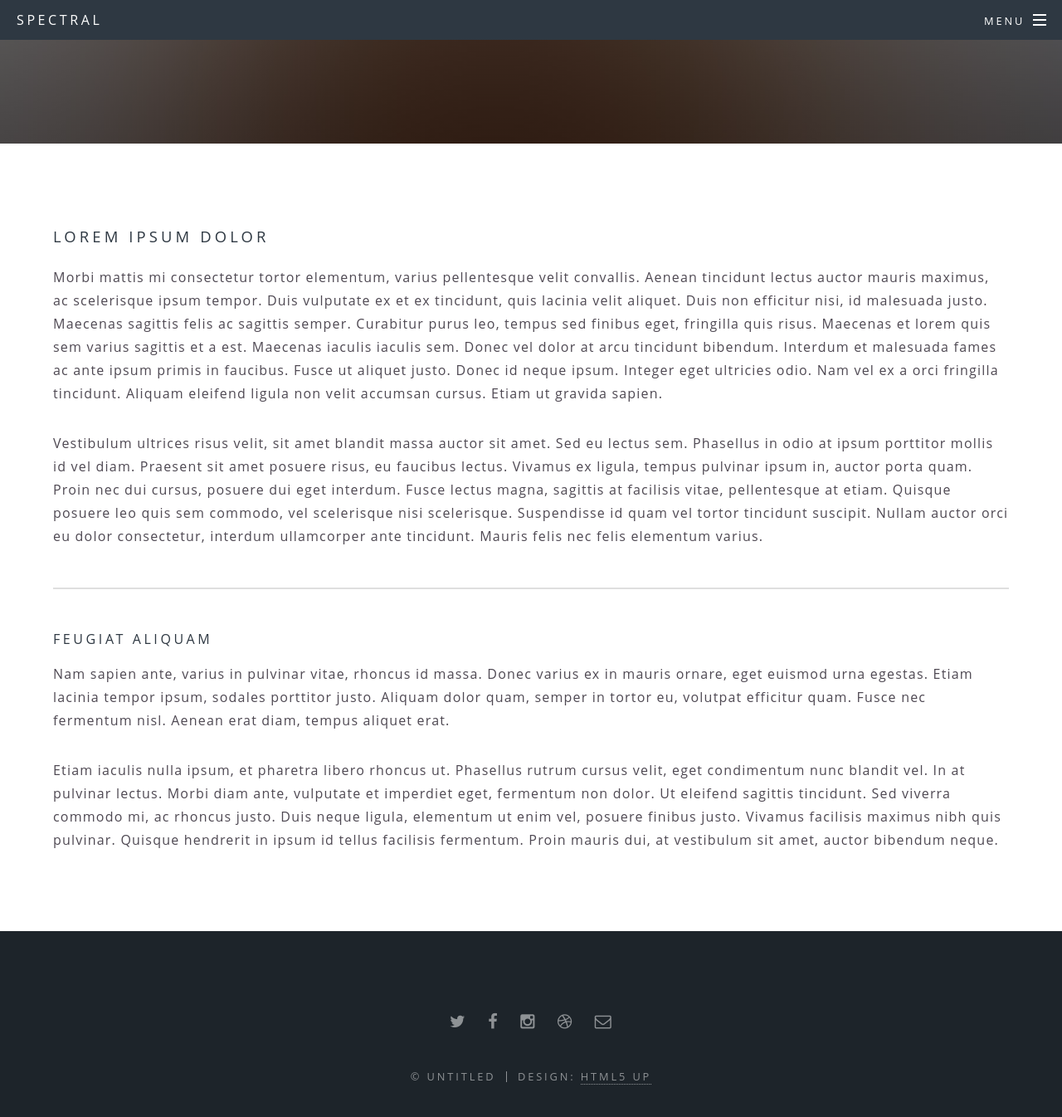
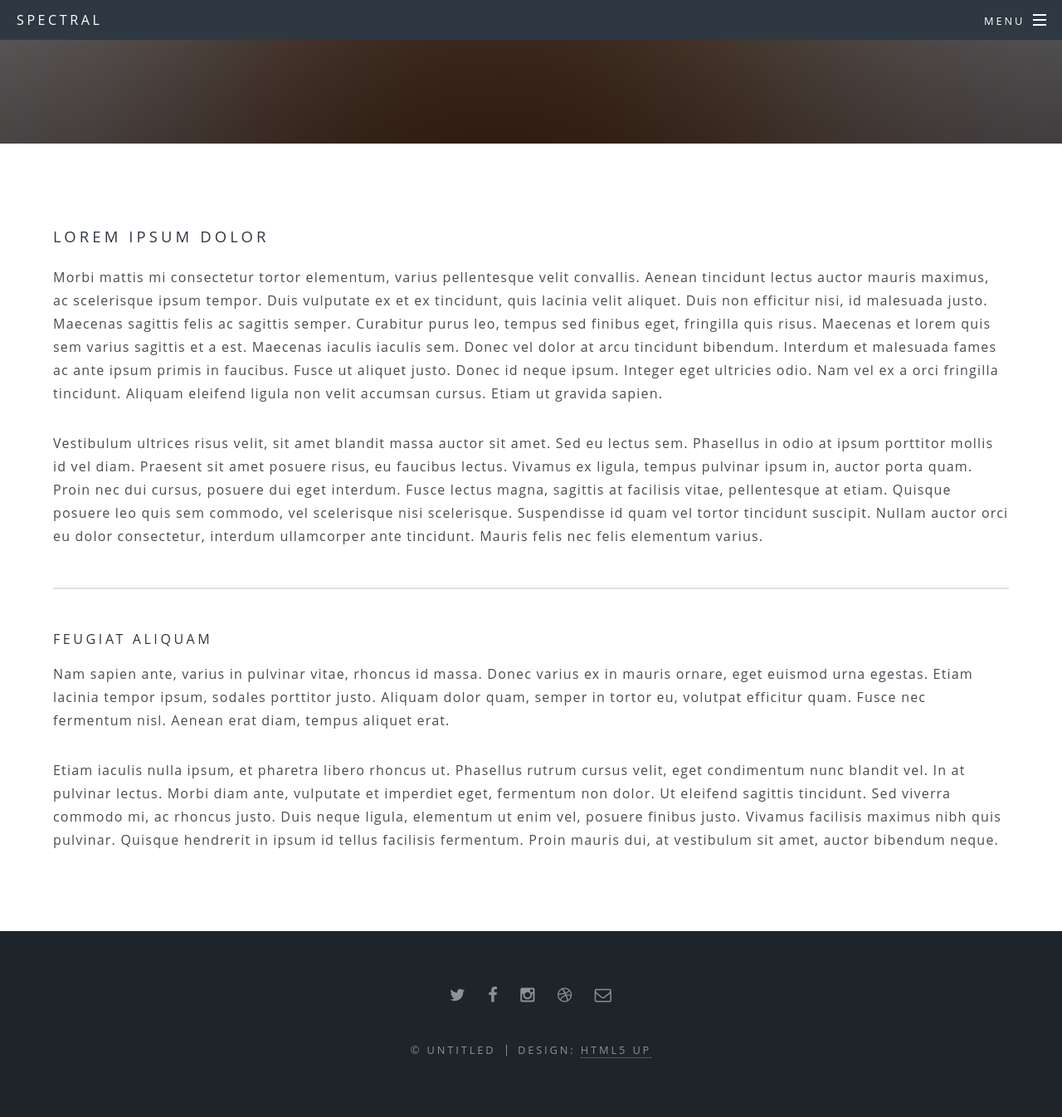
Before and after one commit to ktranada/ktranada.github.io, a Jekyll site: the page generic.html, which Jekyll copies as it is, in a window 1280 px wide and 1400 px high, scrolled down 220 px. Shown: the top 1346 px of the window at 83% size. Built offline with Jekyll 4.4.1, drawn with Linux system fonts in a browser that asks for light colours; after the commit the page ends 1540 px from its top, so only the background shows below that.

Commit message:
fix layout

```diff
--- a/assets/css/main.css
+++ b/assets/css/main.css
@@ -1420,7 +1420,7 @@
 	}
 
 	body {
-		background: #2e3842;
+		background: #1D242A;;
 	}
 
 		body.is-loading *, body.is-loading *:before, body.is-loading *:after {
@@ -3746,6 +3746,7 @@
 
   #contact .inner header h2 {
     margin-left: -30px;
+    margin-bottom: 20px;
   }
 
   #contact .inner header i {
@@ -3758,6 +3759,8 @@
 		display: -ms-flex;
 		display: flex;
 		max-width: 45em;
+    margin-bottom: 90px;
+    margin-top: 60px;
 	}
 
 		#contact .inner header {
@@ -3913,7 +3916,8 @@
 /* Footer */
 
 	#footer {
-		padding: 6em 0 4em 0 ;
+		/*padding: 6em 0 4em 0 ;*/
+		padding: 4em 0 1em 0 ;
 		background-color: #1d242a;
 		text-align: center;
 	}
```
Also changed, not shown: assets/css/main.min.css, index.html (line endings or trailing spaces).
